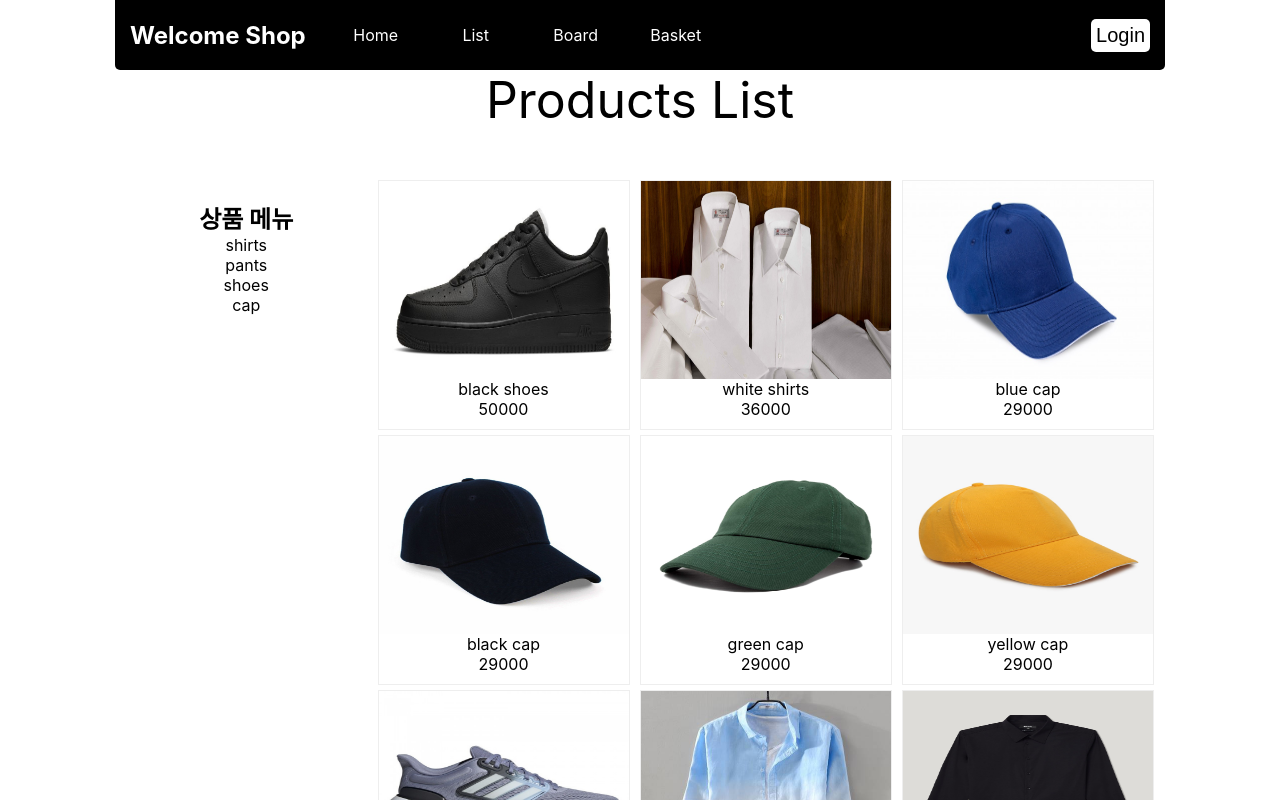
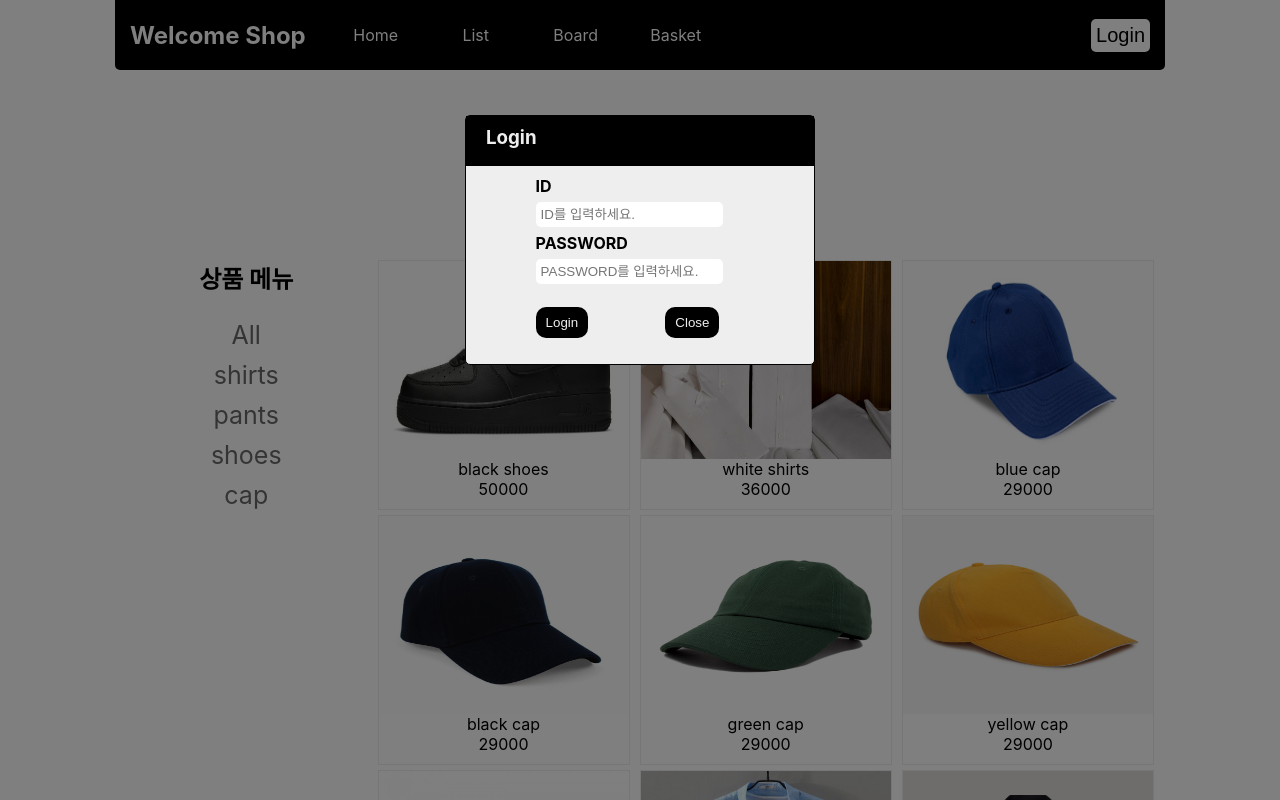
Before and after one commit to dj0056/pofol, a React (Create React App) app: page /ProductList in a window 1280 px wide. Both pictures are taken after a click on the button "Login". Shown: the top 800 px of the page. Built offline with nearby package versions, Linux system fonts and the light colour scheme.

Commit message:
'2023.06.05_modify'

```diff
--- a/src/App.css
+++ b/src/App.css
@@ -5,7 +5,7 @@
 }
 
 .App {
-  margin-top: 70px;
+
 }
 
 a {
@@ -27,7 +27,7 @@ header {
   justify-content: space-between;
   position: fixed;
   top: 0;
-  z-index: 5;
+  z-index: 4;
   left: 50%;
   transform: translate(-50%, 0);
   border-radius: 0px 0px 5px 5px;
@@ -67,7 +67,7 @@ header h2 {
   border-radius: 3px;
 }
 
-.loginBtn {
+.headerLoginBtn {
   float: right;
   flex-grow: 0;
   border: none;
@@ -75,6 +75,86 @@ header h2 {
   background-color: white;
   padding: 5px;
   border-radius: 5px;
+  cursor: pointer;
+}
+
+.headerLoginBtn:hover {
+  background-color: black;
+  color: white;
+  transition: 0.5s;
+}
+
+.blackBg {
+  width: 100%;
+  height: 100%;
+  position: fixed;
+  z-index: 5;
+  background: rgba(0, 0, 0, 0.5);
+}
+
+.loginTitle {
+  background-color: black;
+  color: #eee;
+  height: 50px;
+  padding: 10px 0px 10px 20px;
+}
+
+.loginModal {
+  width: 350px;
+  height: 250px;
+  border: 1px solid black;
+  border-radius: 5px;
+  position: fixed;
+  top: 30%;
+  left: 50%;
+  transform: translate(-50%, -50%);
+  background-color: #eee;
+}
+
+.loginForm {
+  width: 60%;
+  margin: 10px auto;
+}
+
+.loginForm > p {
+  font-weight: bold;
+  margin: 3px 0px;
+}
+
+.loginForm > input {
+  padding: 5px;
+  border-radius: 5px;
+}
+
+.loginBtnBox {
+  width: 60%;
+  margin: 20px auto;
+  display: flex;
+  justify-content: space-between;
+}
+
+.inputId, .inputPassword {
+  border: none;
+  margin: 3px 0px;
+}
+
+.inputId:focus, .inputPassword:focus {
+  border: 1px solid black;
+}
+
+.loginBtn, .closeBtn {
+  padding: 8px 10px;
+  background-color: black;
+  color: #eee;
+  border: none;
+  border-radius: 10px;
+  margin-right: 25px;
+  cursor: pointer;
+}
+
+.loginBtn:hover, .closeBtn:hover {
+  background-color: #eee;
+  color: black;
 }
 
 .carouselContainer {
@@ -85,7 +165,7 @@ header h2 {
 .carouselContainer h1 {
   text-align: center;
   margin-top: 50px;
-  margin-bottom: 50px;
+  margin-bottom: 20px;
 }
 
 .carousel {
@@ -116,6 +196,7 @@ header h2 {
   background-color: #eee;
   color: black;
   cursor: pointer;
+  z-index: 3;
 }
 
 .slideBtnRight {
@@ -129,6 +210,7 @@ header h2 {
   background-color: #eee;
   color: black;
   cursor: pointer;
+  z-index: 3;
 }
 
 .carouselDot {
--- a/src/App.js
+++ b/src/App.js
@@ -18,6 +18,7 @@ function App() {
   let [carouselDott, setCarouselDott] = useState(0)
   let [product, setProduct] = useState(productData)
   let [board, setBoard] = useState(BoardData)
+  let [loginFormState, setLoginFormState] = useState(false)
 
   let navigate = useNavigate();
 
@@ -25,6 +26,9 @@ function App() {
     if (carouselCount < 0) {
       setCarouselCount(carouselCount + i)
       setCarouselDott(carouselDott - 1)
+    } else {
+      setCarouselCount(-2)
+      setCarouselDott(2)
     }
   }
 
@@ -45,6 +49,26 @@ function App() {
   return (
     <div className="App">
 
+      <div className='blackBg' style={{visibility: loginFormState ? 'visible' : 'hidden'}}>
+        <div className='loginModal'>
+          <h3 className='loginTitle'>Login</h3>
+          <form className='loginForm'>
+            <p>ID</p>
+            <input className='inputId' placeholder='ID를 입력하세요.'></input>
+            <p>PASSWORD</p>
+            <input className='inputPassword' placeholder='PASSWORD를 입력하세요.'></input>
+          </form>
+          <div className='loginBtnBox'>
+            <button className='loginBtn'>Login</button>
+            <button className='closeBtn' onClick={() => {
+              setLoginFormState(false)
+            }}>Close</button>
+          </div>
+        </div>
+      </div>
+
+      <div style={{ padding:"50px" }}></div>
+
       <header className='container'>
         <h2>Welcome Shop</h2>
         <ul className='headerList'>
@@ -53,7 +77,10 @@ function App() {
           <Link to="/Board"><li>Board</li></Link>
           <Link to="/Basket"><li>Basket</li></Link>
         </ul>
-        <button className='loginBtn'>Login</button>
+        <button className='headerLoginBtn'
+        onClick={() => {
+          setLoginFormState(true)
+        }}>Login</button>
       </header>
 
       <Routes>
@@ -104,7 +131,7 @@ function App() {
 
                 </div>
               </div>
-                <AppSide/>
+              <AppSide />
             </div>
           </div>
         } />
@@ -112,7 +139,7 @@ function App() {
         <Route path='/BoardDetail/:id' element={<BoardDetail board={board} />} />
         <Route path='/ProductList' element={<ProductList />} />
         <Route path='/ProductDetail/:id' element={<ProductDetail product={product} />} />
-        <Route path='/Basket' element={<Basket/>} />
+        <Route path='/Basket' element={<Basket />} />
       </Routes>
 
 
--- /dev/null
+++ b/src/component/ScrollTop.js
@@ -0,0 +1,12 @@
+import { useEffect } from "react";
+import { useLocation } from "react-router-dom";
+
+export default function ScrollToTop() {
+    const { pathname } = useLocation();
+
+    useEffect(() => {
+        window.scrollTo(0, 0);
+    }, [pathname]);
+
+    return null;
+}
--- a/src/css/Board.module.css
+++ b/src/css/Board.module.css
@@ -7,7 +7,7 @@
 }
 
 .boardTitle {
-    margin: 100px 0px 30px 0px;
+    margin: 0px 0px 30px 0px;
     text-align: center;
 }
 
--- a/src/css/ProductList.module.css
+++ b/src/css/ProductList.module.css
@@ -1,6 +1,6 @@
 .productListTileBox {
     width: 1050px;
-    margin: auto;
+    margin: 0px auto 30px auto;
     text-align: center;
 }
 
@@ -22,6 +22,24 @@
     position: sticky;
     top: 200px;
     float: left;
+}
+
+.sideBarList {
+    margin-top: 20px;
+}
+
+.sideBarList > div {
+    padding: 5px 0px 5px 0px;
+    font-size: 25px;
+    width: 50%;
+    margin: auto;
+    color: dimgray;
+    cursor: pointer;
+}
+
+.sideBarList > div:hover {
+    background-color: black;
+    color: #eee;
 }
 
 .productListMain {
@@ -62,13 +80,18 @@
     transition: 0.5s;
 }
 
+.productNull {
+    font-size: 30px;
+    text-align: center;
+}
+
 
 
 /* ProductDetail.js CSS */
 .productContainer {
     max-width: 1050px;
     height: 800px;
-    margin: 100px auto 100px auto;
+    margin: 0px auto 100px auto;
     background-color: rgb(196, 196, 196);
     border: 3px gray solid;
     border-radius: 10px;
--- a/src/data.js
+++ b/src/data.js
@@ -1,13 +1,13 @@
 let productData = [
-    { no : 0, title : "black shoes", price : 50000, imageName : "black_shoes" },
-    { no : 1, title : "white shirts", price : 36000, imageName : "white_shirts" },
-    { no : 2, title : "blue cap", price : 29000, imageName : "blue_cap" },
-    { no : 3, title : "black cap", price : 29000, imageName : "black_cap" },
-    { no : 4, title : "green cap", price : 29000, imageName : "green_cap" },
-    { no : 5, title : "yellow cap", price : 29000, imageName : "yellow_cap" },
-    { no : 6, title : "purple shoes", price : 29000, imageName : "purple_shoes" },
-    { no : 7, title : "blue shirts", price : 29000, imageName : "blue_shirts" },
-    { no : 8, title : "black shirts", price : 29000, imageName : "black_shirts" },
+    { no : 0, title : "black shoes", price : 50000, imageName : "black_shoes", kind : "shoes" },
+    { no : 1, title : "white shirts", price : 36000, imageName : "white_shirts", kind : "shoes" },
+    { no : 2, title : "blue cap", price : 29000, imageName : "blue_cap", kind : "cap" },
+    { no : 3, title : "black cap", price : 29000, imageName : "black_cap", kind : "cap" },
+    { no : 4, title : "green cap", price : 29000, imageName : "green_cap", kind : "cap" },
+    { no : 5, title : "yellow cap", price : 29000, imageName : "yellow_cap", kind : "cap" },
+    { no : 6, title : "purple shoes", price : 29000, imageName : "purple_shoes", kind : "shoes" },
+    { no : 7, title : "blue shirts", price : 29000, imageName : "blue_shirts", kind : "shirts" },
+    { no : 8, title : "black shirts", price : 29000, imageName : "black_shirts", kind : "shirts" },
 ]
 
 export default productData;
--- a/src/index.js
+++ b/src/index.js
@@ -6,11 +6,13 @@ import reportWebVitals from './reportWebVitals';
 import { BrowserRouter } from 'react-router-dom';
 import { Provider } from 'react-redux';
 import store from './store/store.js';
+import ScrollTop from './component/ScrollTop.js';
 
 const root = ReactDOM.createRoot(document.getElementById('root'));
 root.render(
   <Provider store={store}>
     <BrowserRouter>
+    <ScrollTop />
       <App />
     </BrowserRouter>
   </Provider>
--- a/src/routes/ProductDetail.js
+++ b/src/routes/ProductDetail.js
@@ -40,8 +40,6 @@ function ProductDetail(props) {
 
     }
 
-
-
     return (
         <div className={style.productContainer}>
             <div className={style.left}>
--- a/src/routes/ProductList.js
+++ b/src/routes/ProductList.js
@@ -6,7 +6,15 @@ import { useNavigate } from 'react-router-dom';
 function ProductList() {
     let [product, setProduct] = useState(productData)
 
-    let navigate = useNavigate();
+    const kindSelect = (e) => {
+        if (e == 'All') {
+            setProduct(productData)
+        } else {
+            let productKind = productData.filter((value) => value.kind == e)
+            setProduct(productKind)
+        }
+    }
+
     return (
         <div>
             <div className={style.productListTileBox}>
@@ -15,31 +23,46 @@ function ProductList() {
             <div className={style.productListContainer}>
                 <div className={style.sideBar}>
                     <h2>상품 메뉴</h2>
-                    <div>shirts</div>
-                    <div>pants</div>
-                    <div>shoes</div>
-                    <div>cap</div>
+                    <div className={style.sideBarList}>
+                        <div onClick={() => kindSelect('All')}>All</div>
+                        <div onClick={() => kindSelect('shirts')}>shirts</div>
+                        <div onClick={() => kindSelect('pants')}>pants</div>
+                        <div onClick={() => kindSelect('shoes')}>shoes</div>
+                        <div onClick={() => kindSelect('cap')}>cap</div>
                     </div>
+                </div>
+                {
+                    product.length == 0 ? <div className={style.productNull}>해당 상품이 없습니다.</div> : <ProductListFn product={product} />
+                }
+
+                <div style={{ clear: "both" }}></div>
+            </div>
+        </div>
+    )
+}
+
+function ProductListFn(props) {
+
+    let navigate = useNavigate();
+
+    return (
         <div className={style.productListMain}>
             {
-                        productData.map((a, i) => {
+                props.product.map((a, i) => {
                     return (
-                                <div className={style.product} key={i} onClick={()=>{navigate('/productDetail/' + (productData[i].no))}}>
+                        <div className={style.product} key={i} onClick={() => { navigate('/productDetail/' + (props.product[i].no)) }}>
                             <div className={style.productImgDiv}>
-                                        <img className={style.productImg} src={process.env.PUBLIC_URL + '/image/' + (product[i].imageName) + '.jpg'} />
+                                <img className={style.productImg} src={process.env.PUBLIC_URL + '/image/' + (props.product[i].imageName) + '.jpg'} />
                             </div>
                             <div className={style.productText}>
-                                        <p>{productData[i].title}</p>
-                                        <p>{productData[i].price}</p>
+                                <p>{props.product[i].title}</p>
+                                <p>{props.product[i].price}</p>
                             </div>
                         </div>
                     )
                 })
             }
         </div>
-                <div style={{ clear: "both" }}></div>
-            </div>
-        </div>
     )
 }
 
```
Lines whose indentation alone changed are shown as unchanged.
